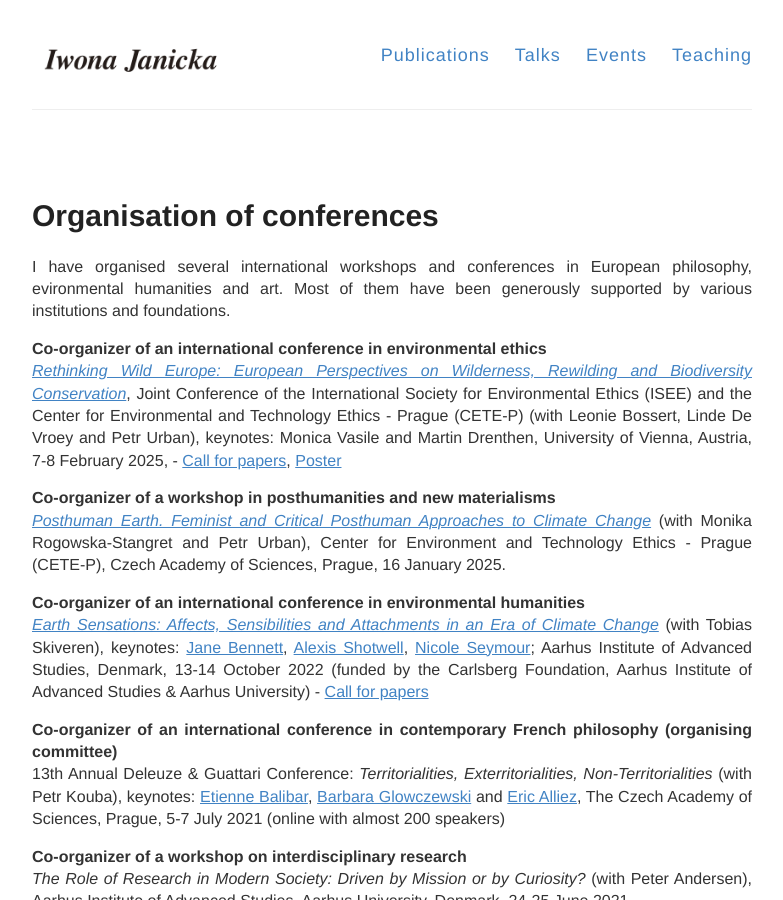
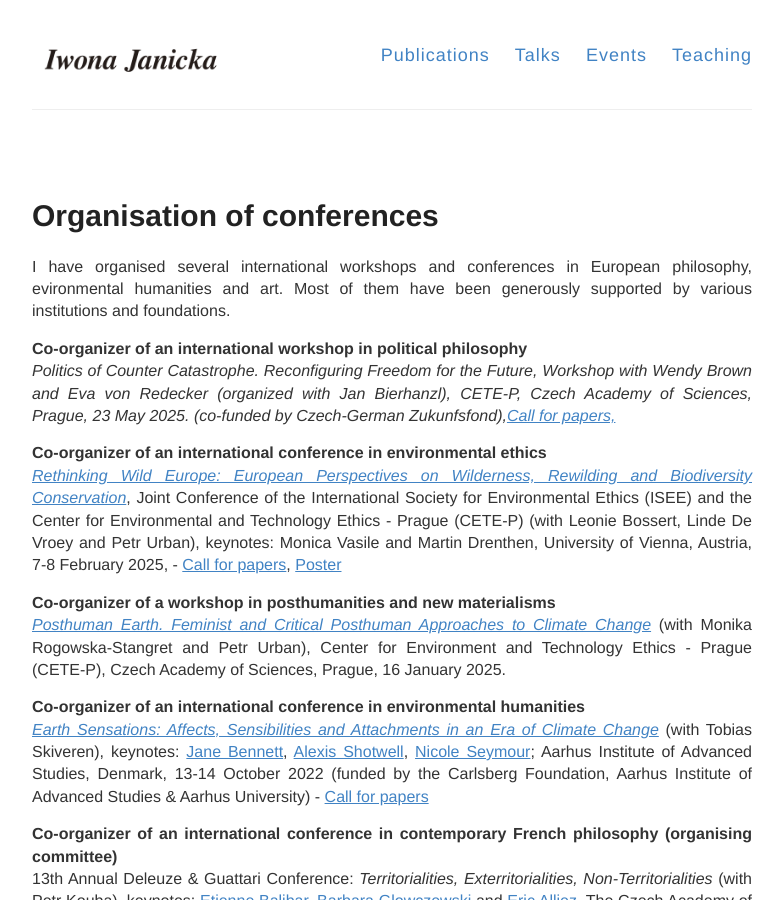
Before and after one commit to IJanicka/IJanicka.github.io, a Jekyll site: the page built from events.md, in a window 1280 px wide and 900 px high. Shown: the whole window, without its empty margins (248-1031 px from the left). Built offline with Jekyll 4.4.1, drawn with Linux system fonts in a browser that asks for light colours.

Commit message:
Update events.md

```diff
--- a/events.md
+++ b/events.md
@@ -6,6 +6,9 @@
 
 
 I have organised several international workshops and conferences in European philosophy, evironmental humanities and art. Most of them have been generously supported by various institutions and foundations.
+
+**Co-organizer of an international workshop in political philosophy**<br>
+<i>Politics of Counter Catastrophe. Reconfiguring Freedom for the Future<i><a/>, Workshop with Wendy Brown and Eva von Redecker (organized with Jan Bierhanzl), CETE-P, Czech Academy of Sciences, Prague, 23 May 2025. (co-funded by Czech-German Zukunfsfond),<a href="https://cetep.eu/news/cfp-politics-of-counter-catastrophe-reconfiguring-freedom-for-the-future/" target="_blank">Call for papers,<a/><br>
 
 **Co-organizer of an international conference in environmental ethics**<br>
 <a href="https://cetep.eu/rethinking-wild-europe/" target="_blank"><i>Rethinking Wild Europe:
```
